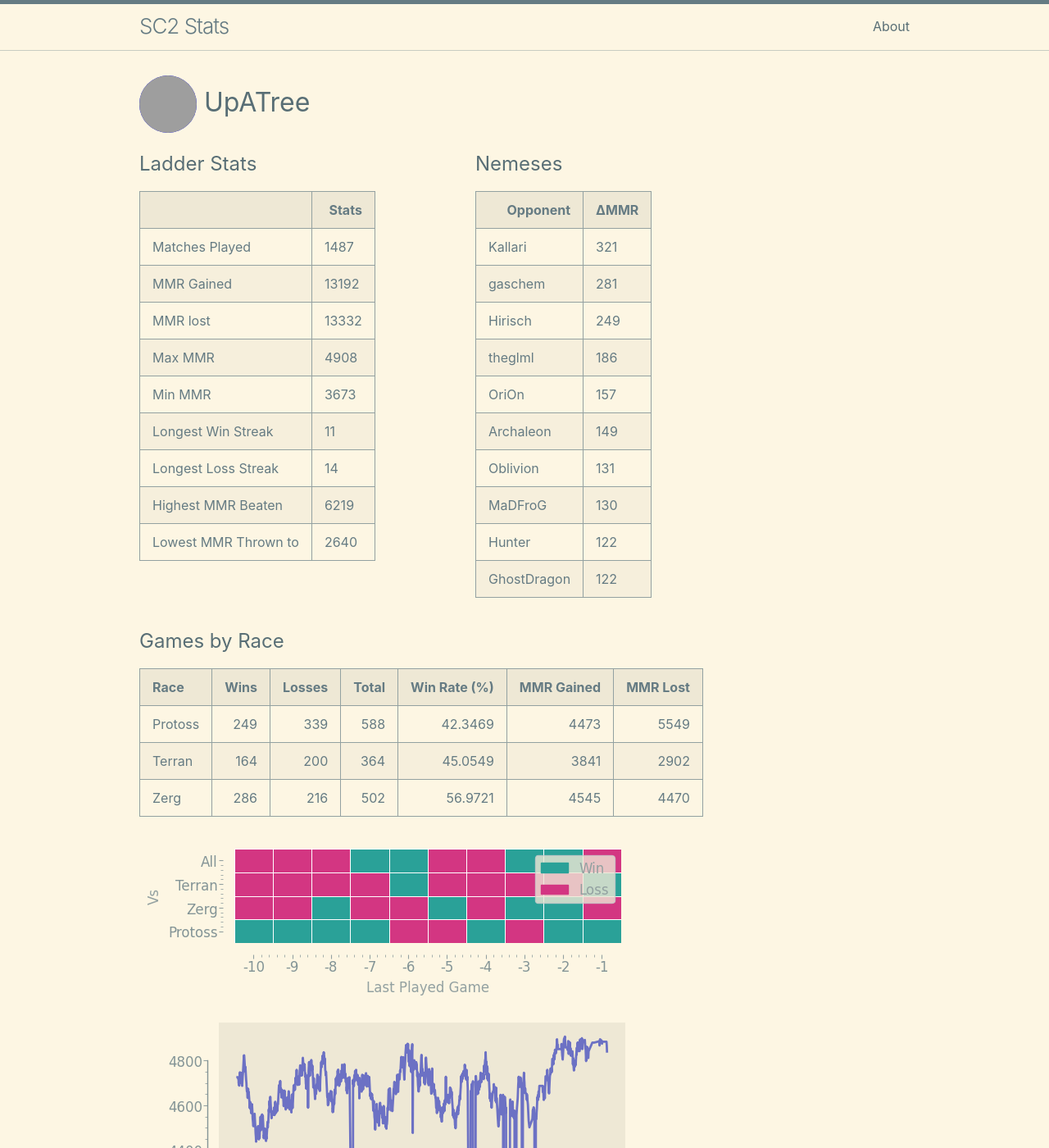
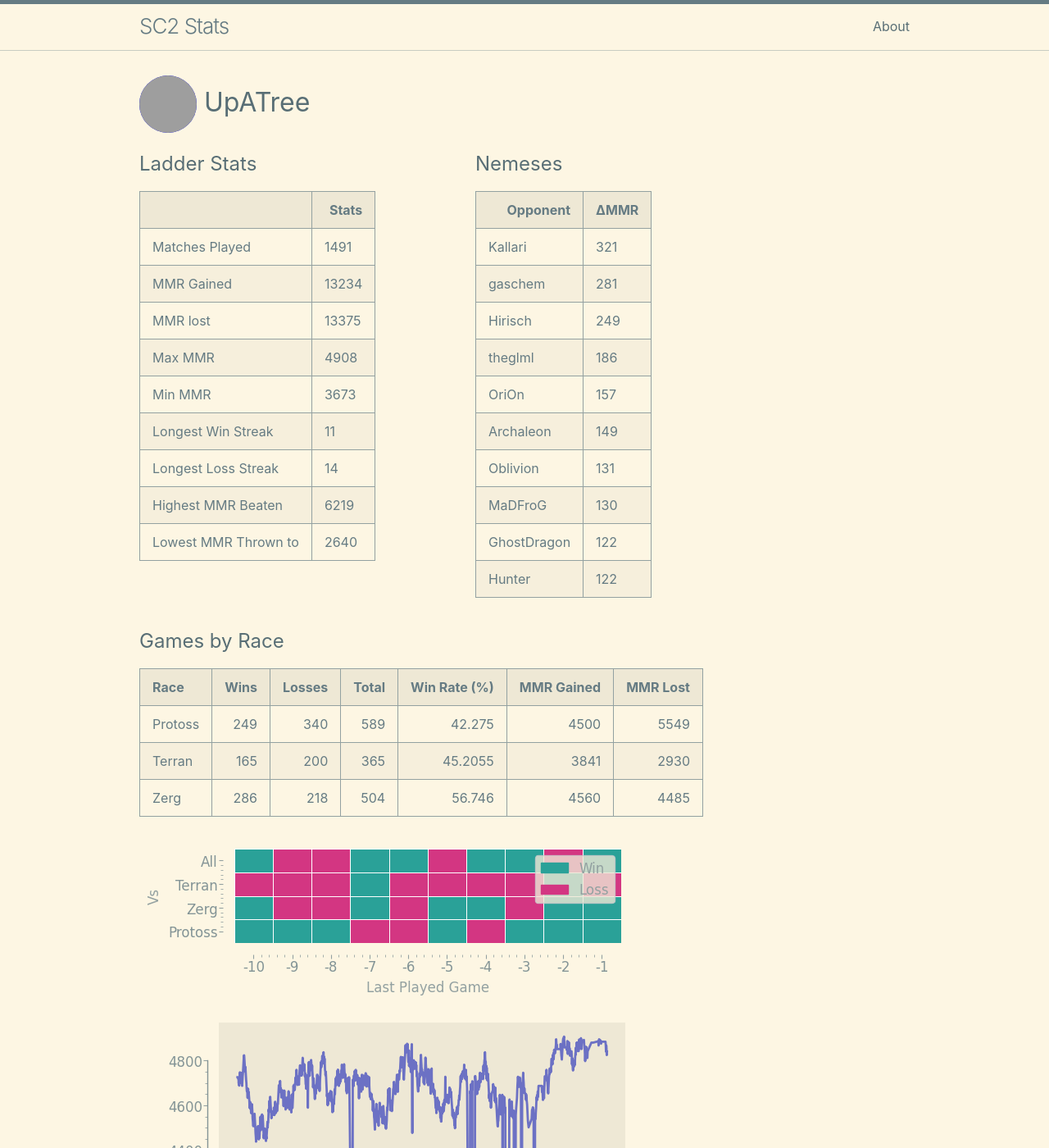
Before and after one commit to kylermurphy/UpATree, a Jekyll site: the page built from docs/index.md, in a window 1280 px wide and 1400 px high. Shown: the whole window at 82% size. Built offline with Jekyll 4.4.1, drawn with Linux system fonts in a browser that asks for light colours; grey boxes are pictures that could not be loaded.

Commit message:
running on push

```diff
--- a/docs/index.md
+++ b/docs/index.md
@@ -18,15 +18,15 @@ layout: home
   <tbody>
     <tr>
       <td>Matches Played</td>
-      <td>1487</td>
+      <td>1491</td>
     </tr>
     <tr>
       <td>MMR Gained</td>
-      <td>13192</td>
+      <td>13234</td>
     </tr>
     <tr>
       <td>MMR lost</td>
-      <td>13332</td>
+      <td>13375</td>
     </tr>
     <tr>
       <td>Max MMR</td>
@@ -98,11 +98,11 @@ layout: home
       <td>130</td>
     </tr>
     <tr>
-      <td>Hunter</td>
+      <td>GhostDragon</td>
       <td>122</td>
     </tr>
     <tr>
-      <td>GhostDragon</td>
+      <td>Hunter</td>
       <td>122</td>
     </tr>
   </tbody>
@@ -114,9 +114,9 @@ layout: home
 
 | Race    |   Wins |   Losses |   Total |   Win Rate (%) |   MMR Gained |   MMR Lost |
 |:--------|-------:|---------:|--------:|---------------:|-------------:|-----------:|
-| Protoss |    249 |      339 |     588 |        42.3469 |         4473 |       5549 |
-| Terran  |    164 |      200 |     364 |        45.0549 |         3841 |       2902 |
-| Zerg    |    286 |      216 |     502 |        56.9721 |         4545 |       4470 |
+| Protoss |    249 |      340 |     589 |        42.275  |         4500 |       5549 |
+| Terran  |    165 |      200 |     365 |        45.2055 |         3841 |       2930 |
+| Zerg    |    286 |      218 |     504 |        56.746  |         4560 |       4485 |
 
 ![Games by Race](./assets/gm_hist.png)
 
--- a/log.txt
+++ b/log.txt
@@ -662,3 +662,4 @@ Writing a log file 2025-03-25 18:52:21.
 Writing a log file 2025-03-25 19:18:38.
 Writing a log file 2025-03-25 19:31:23.
 Writing a log file 2025-03-25 19:48:02.
+Writing a log file 2025-03-25 20:25:32.
```
Also changed, not shown: docs/assets/MMR.png, docs/assets/daily.png, docs/assets/gm_hist.png, docs/assets/r_wrt.png, 1 other file.
